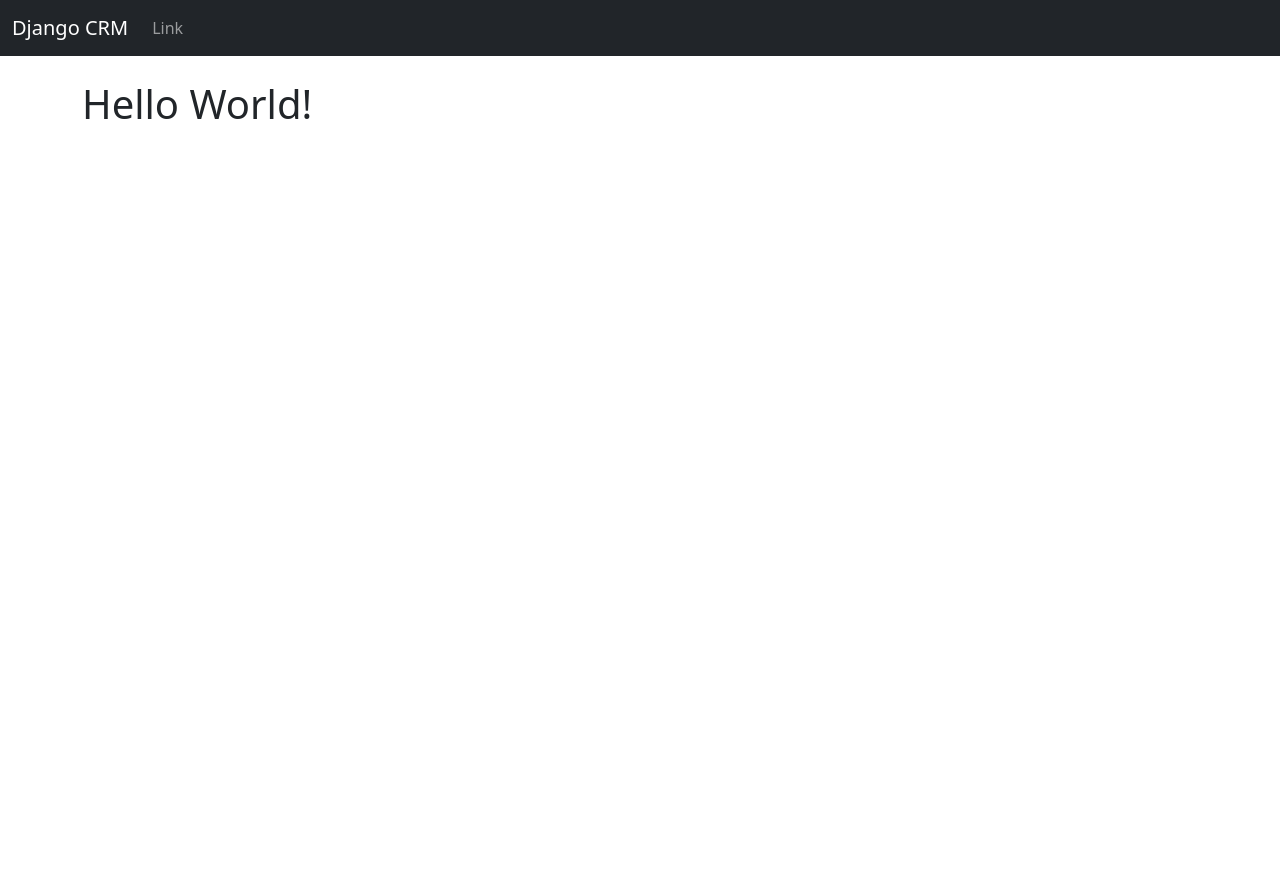
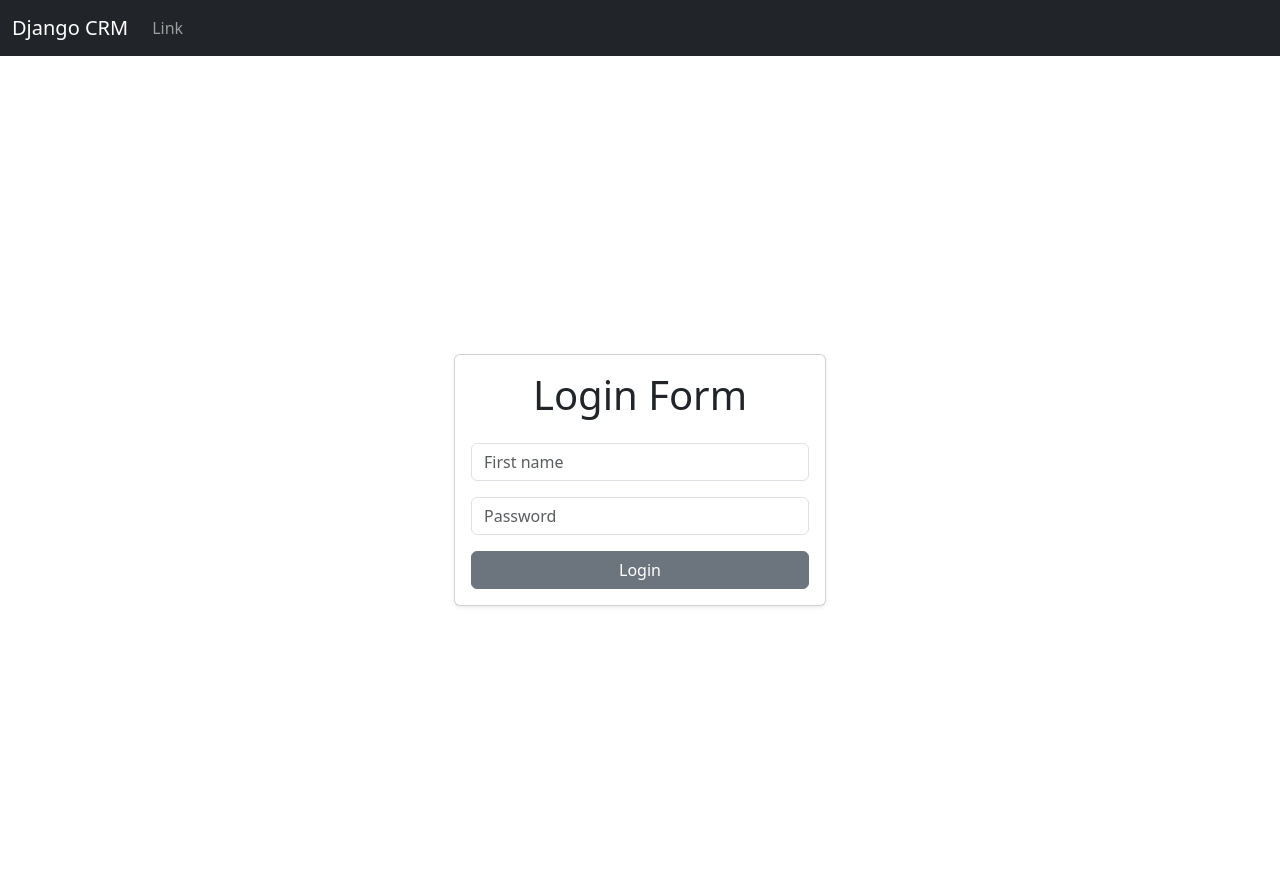
Before and after one commit to mahdihassani-dev/Django-CRM, a Django app: page / in a window 1280 px wide. Before the commit the page ends 119 px from the top, so only its background shows below. Run offline with Django 5.2, Linux system fonts and the light colour scheme.

Commit message:
login ui added

```diff
--- a/website/templates/home.html
+++ b/website/templates/home.html
@@ -2,6 +2,32 @@
 
 {% block content %}
 
-<h1>Hello World!</h1>
+<div class="d-flex justify-content-center align-items-center vh-100">
+    <div class="col-md-6 col-lg-4">
+
+        {% if user.is_authenticated %}
+        <div class="text-center">
+            <h1>Hello, {{ user.first_name }}!</h1>
+        </div>
+        {% else %}
+        <div class="card shadow-sm">
+            <div class="card-body">
+                <h1 class="card-title text-center mb-4">Login Form</h1>
+                <form method="POST" action="{% url 'home' %}">
+                    {% csrf_token %}
+                    <div class="mb-3">
+                        <input type="text" class="form-control" name="first_name" placeholder="First name" required>
+                    </div>
+                    <div class="mb-3">
+                        <input type="password" class="form-control" name="password" placeholder="Password" required>
+                    </div>
+                    <button type="submit" class="btn btn-secondary w-100">Login</button>
+                </form>
+            </div>
+        </div>
+        {% endif %}
+
+    </div>
+</div>
 
 {% endblock %}
--- a/website/urls.py
+++ b/website/urls.py
@@ -3,4 +3,6 @@ from . import views
 
 urlpatterns = [
     path('', views.home, name='home'),
+    # path('login/', views.home, name='login'),
+    # path('logout', views.logout_user, name='logout'),
 ]
--- a/website/views.py
+++ b/website/views.py
@@ -1,4 +1,9 @@
 from django.shortcuts import render
+from django.contrib.auth import authenticate, login, logout
+from django.contrib import messages
 
 def home(request):
     return render(request, 'home.html', {})
+
+def logout_user(request):
+    pass
```
